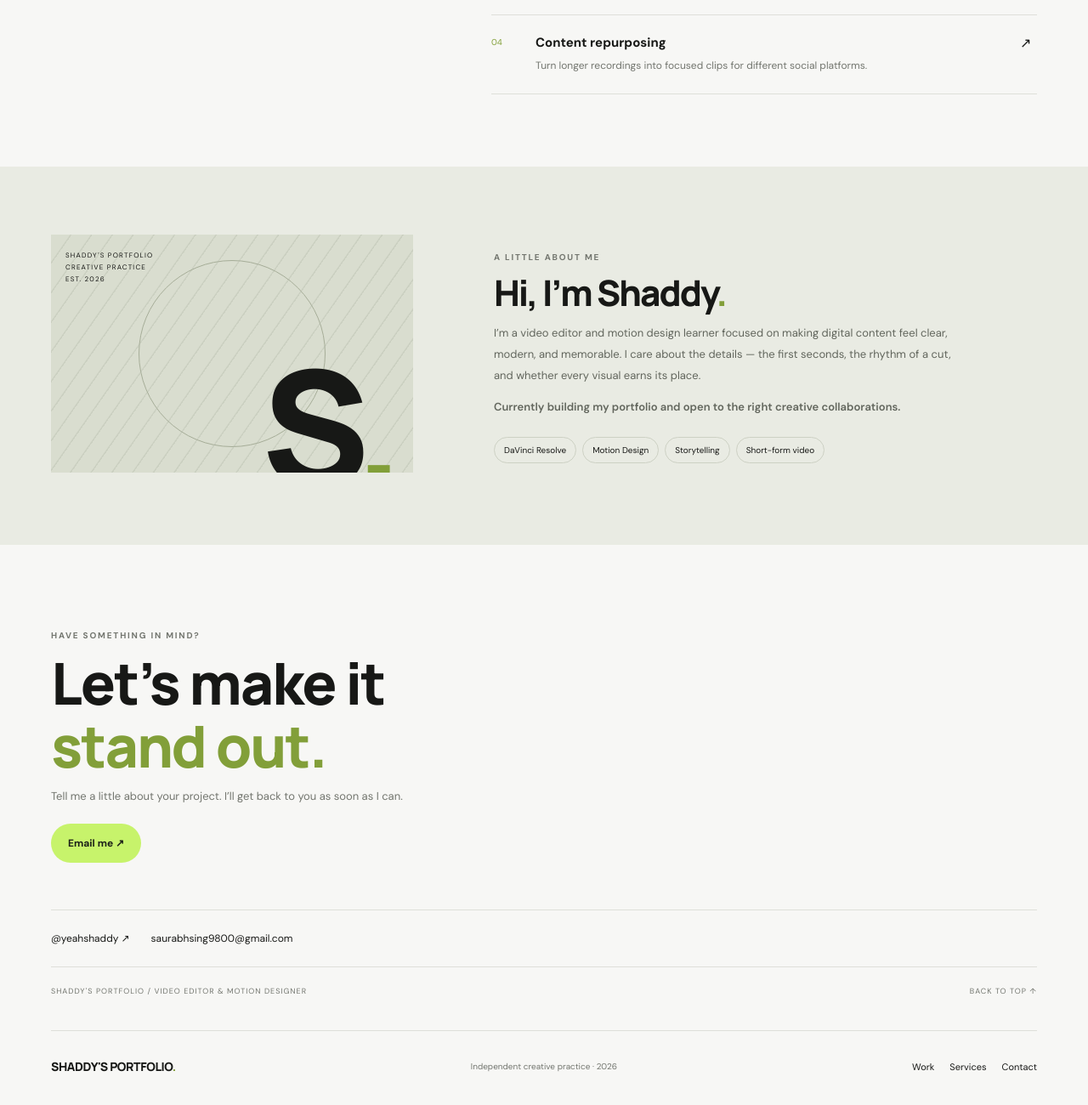
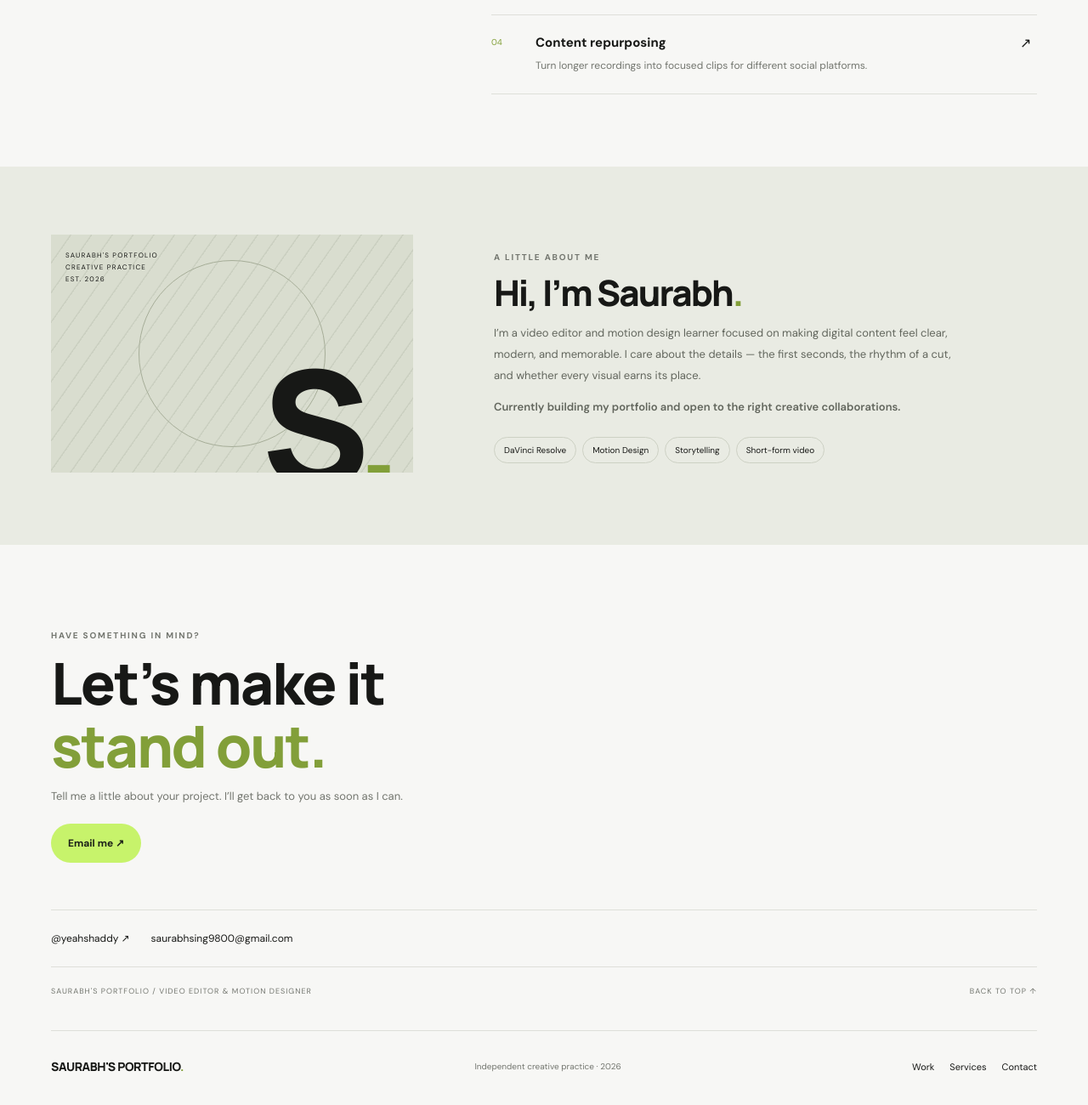
Before and after one commit to shaddy-shard/shaddys-portfolio, a plain HTML site: page index.html in a window 1280 px wide. Shown: the part 2946-4246 px from the top of the page at 85% size. Drawn offline with Linux system fonts and the light colour scheme.

Commit message:
Revise portfolio sections for Saurabh
Updated portfolio sections with new content and branding.

```diff
--- a/index.html
+++ b/index.html
@@ -31,9 +31,9 @@
 <article class="project" data-category="educational"><div class="project-media" role="button" tabindex="0" data-project="5" aria-label="Play Project 06"><span class="media-index">06 / 06</span><span class="play-button">▶</span><span class="media-duration">PLAY VIDEO</span></div><div class="project-meta"><div><h3>Project 06</h3><p>Creative / personal</p></div><span class="project-arrow">↗</span></div><p class="project-description">Watch the full video in the preview player.</p></article>
 </div><p class="portfolio-note"><span>↳</span> Videos play inline. For playback, each video must be shared as “Anyone with the link”.</p></div></section>
 <section class="services-section wrap section-pad" id="services"><div class="services-intro"><p class="eyebrow">WHAT I CAN HELP WITH</p><h2>Good work.<br><span>No noise.</span></h2><p>Creative support for content that needs to feel considered, not over-edited.</p></div><div class="service-list"><article class="service"><span class="service-number">01</span><div><h3>Short-form editing</h3><p>Reels, Shorts, and vertical videos with clean pacing, captions, and structure.</p></div><span class="service-icon">↗</span></article><article class="service"><span class="service-number">02</span><div><h3>Talking-head content</h3><p>Clear dialogue edits, supporting B-roll, audio cleanup, and emphasis where it matters.</p></div><span class="service-icon">↗</span></article><article class="service"><span class="service-number">03</span><div><h3>Motion graphics</h3><p>Typography, simple explainers, UI-style animation, and purposeful visual accents.</p></div><span class="service-icon">↗</span></article><article class="service"><span class="service-number">04</span><div><h3>Content repurposing</h3><p>Turn longer recordings into focused clips for different social platforms.</p></div><span class="service-icon">↗</span></article></div></section>
-<section class="about-section section-pad" id="about"><div class="wrap about-grid"><div class="about-visual"><div class="about-circle"></div><div class="about-lines"></div><span class="about-stamp">SHADDY'S PORTFOLIO<br>CREATIVE PRACTICE<br>EST. 2026</span><span class="about-big">S<span>.</span></span></div><div class="about-copy"><p class="eyebrow">A LITTLE ABOUT ME</p><h2>Hi, I’m Shaddy<span>.</span></h2><p>I’m a video editor and motion design learner focused on making digital content feel clear, modern, and memorable. I care about the details — the first seconds, the rhythm of a cut, and whether every visual earns its place.</p><p class="about-small">Currently building my portfolio and open to the right creative collaborations.</p><div class="tool-tags"><span>DaVinci Resolve</span><span>Motion Design</span><span>Storytelling</span><span>Short-form video</span></div></div></div></section>
-<section class="contact-section wrap" id="contact"><p class="eyebrow">HAVE SOMETHING IN MIND?</p><h2>Let’s make it<br><span>stand out.</span></h2><p>Tell me a little about your project. I’ll get back to you as soon as I can.</p><a class="button button-light" href="mailto:saurabhsing9800@gmail.com?subject=Project%20enquiry%20%E2%80%94%20Shaddy">Email me ↗</a><div class="contact-details"><a href="https://instagram.com/yeahshaddy" target="_blank" rel="noopener noreferrer">@yeahshaddy ↗</a><a href="mailto:saurabhsing9800@gmail.com">saurabhsing9800@gmail.com</a></div><div class="contact-bottom"><span>SHADDY'S PORTFOLIO / VIDEO EDITOR & MOTION DESIGNER</span><a href="#home">BACK TO TOP ↑</a></div></section></main>
-<footer class="footer wrap"><a class="wordmark" href="#home">SHADDY'S PORTFOLIO<span>.</span></a><p>Independent creative practice · 2026</p><div class="footer-links"><a href="#work">Work</a><a href="#services">Services</a><a href="#contact">Contact</a></div></footer>
+<section class="about-section section-pad" id="about"><div class="wrap about-grid"><div class="about-visual"><div class="about-circle"></div><div class="about-lines"></div><span class="about-stamp">SAURABH'S PORTFOLIO<br>CREATIVE PRACTICE<br>EST. 2026</span><span class="about-big">S<span>.</span></span></div><div class="about-copy"><p class="eyebrow">A LITTLE ABOUT ME</p><h2>Hi, I’m Saurabh<span>.</span></h2><p>I’m a video editor and motion design learner focused on making digital content feel clear, modern, and memorable. I care about the details — the first seconds, the rhythm of a cut, and whether every visual earns its place.</p><p class="about-small">Currently building my portfolio and open to the right creative collaborations.</p><div class="tool-tags"><span>DaVinci Resolve</span><span>Motion Design</span><span>Storytelling</span><span>Short-form video</span></div></div></div></section>
+<section class="contact-section wrap" id="contact"><p class="eyebrow">HAVE SOMETHING IN MIND?</p><h2>Let’s make it<br><span>stand out.</span></h2><p>Tell me a little about your project. I’ll get back to you as soon as I can.</p><a class="button button-light" href="mailto:saurabhsing9800@gmail.com?subject=Project%20enquiry%20%E2%80%94%20Shaddy">Email me ↗</a><div class="contact-details"><a href="https://instagram.com/yeahshaddy" target="_blank" rel="noopener noreferrer">@yeahshaddy ↗</a><a href="mailto:saurabhsing9800@gmail.com">saurabhsing9800@gmail.com</a></div><div class="contact-bottom"><span>SAURABH'S PORTFOLIO / VIDEO EDITOR & MOTION DESIGNER</span><a href="#home">BACK TO TOP ↑</a></div></section></main>
+<footer class="footer wrap"><a class="wordmark" href="#home">SAURABH'S PORTFOLIO<span>.</span></a><p>Independent creative practice · 2026</p><div class="footer-links"><a href="#work">Work</a><a href="#services">Services</a><a href="#contact">Contact</a></div></footer>
 <script>
 const videos = [
   {id:'1cZUJyEw4KV2IaflobTAv-uuRcqhIIgK0',title:'Project 01'},
```
